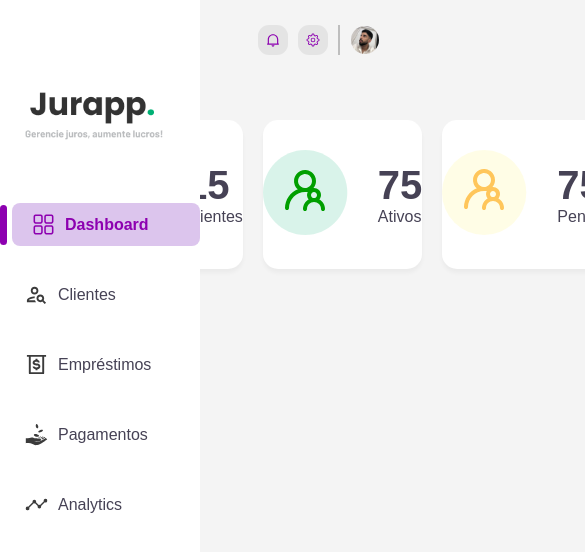
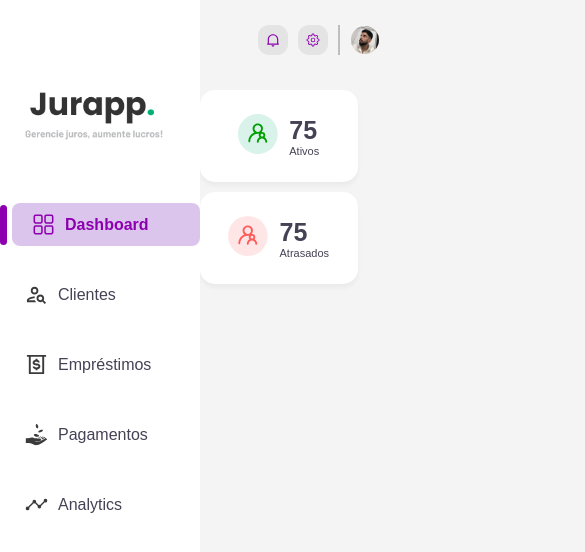
Before and after one commit to kaiudiass/jurappp, a React (Vite) app: page / in a window 390 px wide. Shown: the top 552 px of the page, 585 px wide, since content can reach past the window. Built offline with nearby package versions, Linux system fonts and the light colour scheme.

Commit message:
feat: add media queries to support smaller screens in the Card component

```diff
--- a/src/pages/Home/ContainerCard/Card/Card.module.css
+++ b/src/pages/Home/ContainerCard/Card/Card.module.css
@@ -29,5 +29,152 @@
 }
 
 .CardImg{
+    width: 90px;
 
 }
+
+.CardImg img{
+    width: 100%;
+
+
+}
+@media (max-width: 1655px) {
+    .Card{
+        width: 280px;
+    }
+}
+
+@media (max-width: 1463px) {
+    .Card{
+        width: 250px;
+        padding: 28px 0px;
+    }
+
+    .CardImg{
+        width: 70px;
+
+    }
+
+
+}
+
+@media (max-width: 1342px) {
+
+    .Card{
+        width: 220px;
+        padding: 24px 0px;
+    }
+}
+
+@media (max-width: 1216px) {
+
+    .Card{
+        width: 200px;
+        padding: 23px 0px;
+
+    }
+    .CardImg{
+        width: 60px;
+
+    }
+
+    .CardInfoNumber{
+        font-size: 30px;
+    }
+    .CardInfoName{
+        font-size: 13px;
+    }
+}
+
+
+@media (max-width: 1096px) {
+    .Card{
+        width: 170px;
+        padding: 20px 0px;
+        gap: 11px;
+
+    }
+    .CardImg{
+        width: 50px;
+
+    }
+
+}
+
+@media (max-width: 958px) {
+    .Card{
+        width: 150px;
+        padding: 20px 0px;
+        gap: 11px;
+
+    }
+
+    .CardInfoNumber{
+        font-size: 25px;
+    }
+
+    .CardImg{
+        width: 50px;
+
+    }
+
+}
+
+@media (max-width: 880px) {
+    .Card{
+        width: 130px;
+        padding: 16px 0px;
+        gap: 11px;
+
+    }
+
+    .CardInfoNumber{
+        font-size: 25px;
+    }
+
+    .CardImg{
+        width: 40px;
+
+    }
+
+}
+
+@media (max-width: 830px) {
+
+    .ContainerCard{
+        flex-wrap: wrap;
+
+    }
+
+    .Card{
+        width: 120px;
+        padding: 16px 0px;
+        gap: 11px;
+
+    }
+
+    .CardInfoName{
+        font-size: 11px;
+    }
+
+}
+
+@media (max-width: 556px) {
+
+    .ContainerCard{
+        flex-wrap: wrap;
+
+    }
+
+    .Card{
+        width: 45%;
+        padding: 24px 9px;
+        gap: 11px;
+
+    }
+
+    .CardInfoName{
+        font-size: 11px;
+    }
+
+}
--- a/src/pages/Home/ContainerCard/ContainerCard.module.css
+++ b/src/pages/Home/ContainerCard/ContainerCard.module.css
@@ -4,6 +4,57 @@
     /* background-color: aqua; */
     margin-top: 120px;
     display: flex;
-    margin-left: 70px;
+    padding-left: 70px;
     gap: 20px;
 }
+
+
+@media (max-width: 1759px) {
+    .ContainerCard{
+        padding-left: 20px;
+    }
+ }
+
+
+ @media (max-width: 1673px) {
+    .ContainerCard{
+        padding-left: 0px;
+        align-items: center;
+        justify-content: center;
+    }
+ }
+
+ @media (max-width: 1673px) {
+    /* margin-left: 0; */
+  }
+
+  @media (max-width: 1216px) {
+    .ContainerCard{
+        gap: 10px;
+        padding: 0px 20px;
+    }
+
+   }
+
+@media (max-width: 880px) {
+
+    .ContainerCard{
+        flex-wrap: wrap;
+    }
+
+}
+
+@media (max-width: 600px) {
+
+    .ContainerCard{
+        flex-wrap: nowrap;
+        margin-top: 90px;
+    }
+
+}
+
+@media (max-width: 556px) {
+    .ContainerCard{
+        flex-wrap: wrap;
+    }
+ }
```
